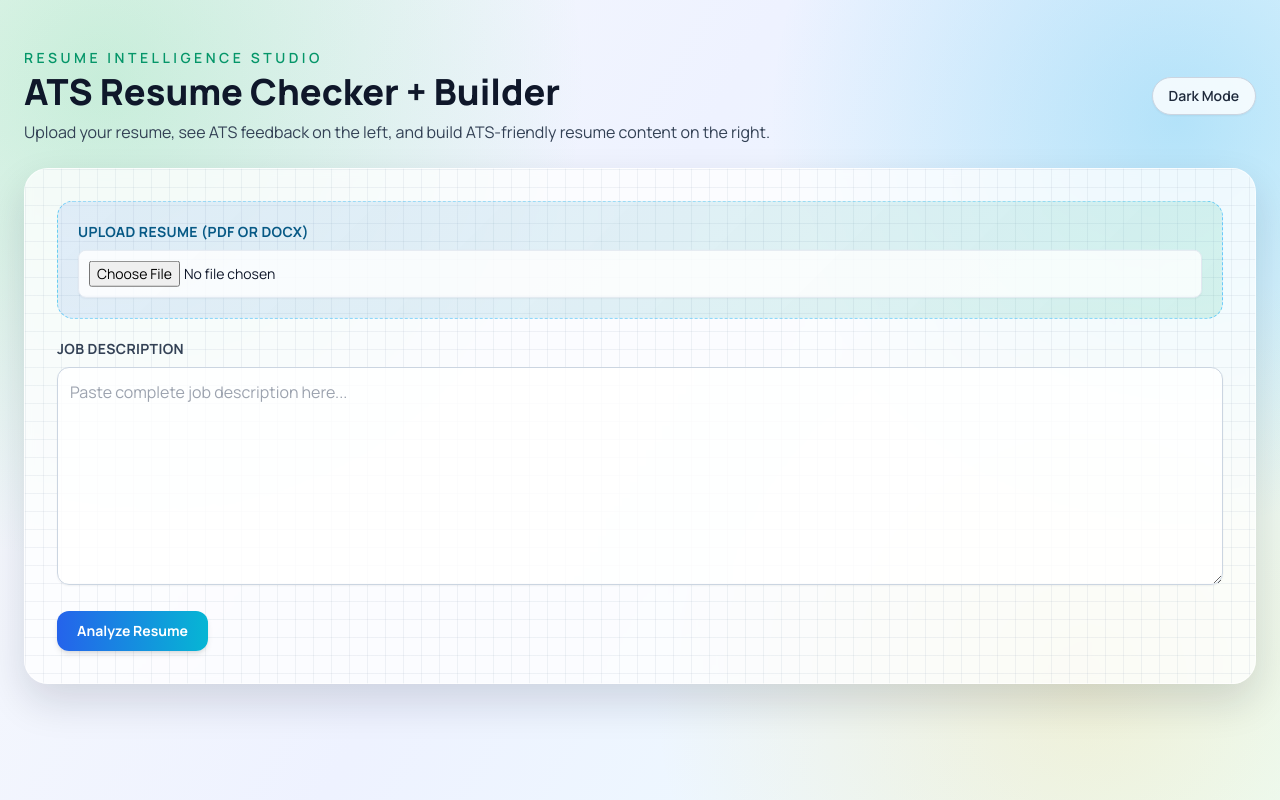
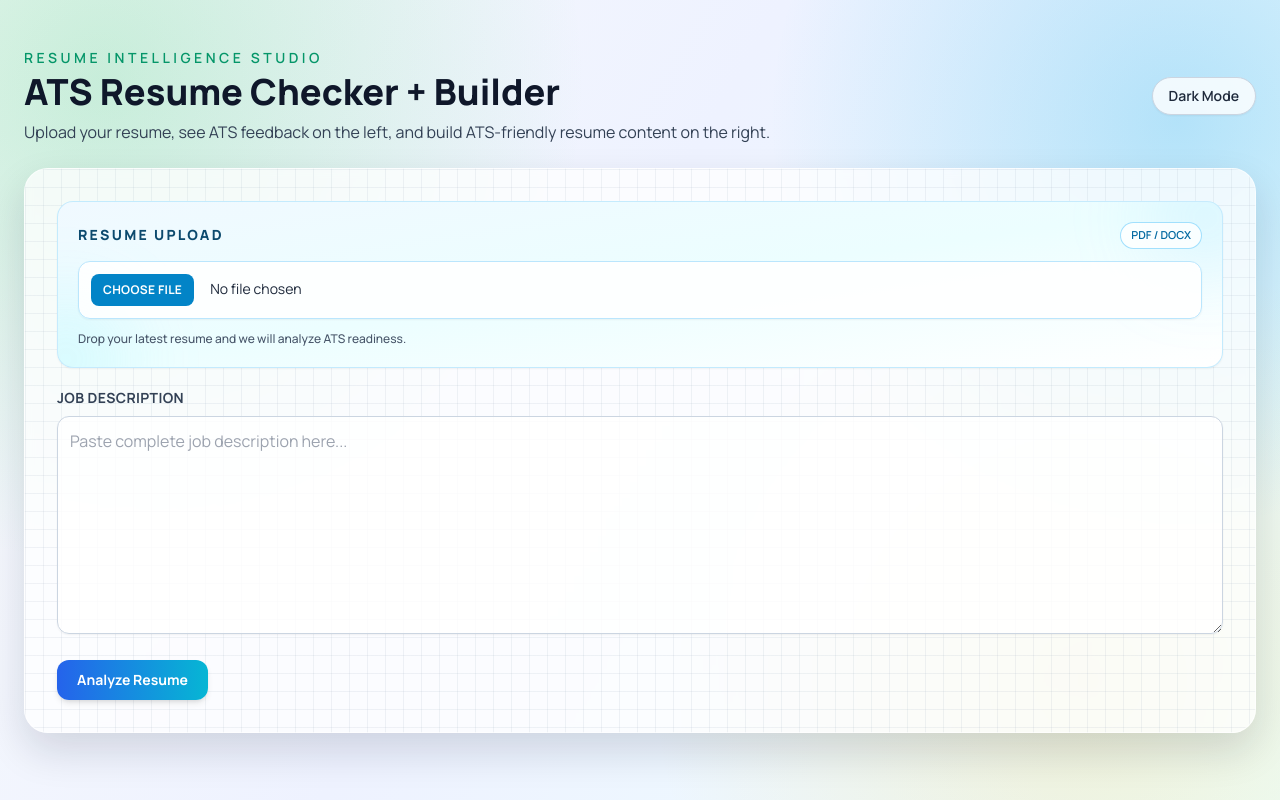
Before and after one commit to SumanKarmakar467/Resume_Checker, a React (Vite) app in the folder frontend/React/: page / in a window 1280 px wide. Built offline with nearby package versions, Linux system fonts and the light colour scheme; no server answers; the HTML template or start-up script is replaced by a standard one.

Commit message:
Redesign resume upload panel UI

```diff
--- a/frontend/React/src/UploadResume.jsx
+++ b/frontend/React/src/UploadResume.jsx
@@ -143,17 +143,34 @@ function UploadResume() {
 
         <div className="glow-card soft-grid rounded-3xl border border-white/60 bg-white/75 p-5 backdrop-blur-sm transition dark:border-slate-800 dark:bg-slate-900/70 md:p-8 reveal-up">
           <form onSubmit={handleSubmit} className="space-y-5">
-            <div className="upload-zone rounded-2xl border border-dashed border-sky-400/70 p-5 transition hover:scale-[1.005] dark:border-sky-400/45">
-              <label className="mb-2 block text-sm font-bold uppercase tracking-wide text-sky-800 dark:text-sky-200">
-                Upload Resume (PDF or DOCX)
-              </label>
-              <input
-                type="file"
-                accept=".pdf,.docx,application/pdf,application/vnd.openxmlformats-officedocument.wordprocessingml.document"
-                onChange={(event) => setFile(event.target.files?.[0] || null)}
-                className="w-full cursor-pointer rounded-lg border border-slate-200 bg-white/80 p-2.5 text-sm shadow-sm outline-none transition focus:border-sky-500 focus:ring-2 focus:ring-sky-300 dark:border-slate-700 dark:bg-slate-950/40 dark:text-slate-100"
-              />
-              {file ? <p className="mt-2 text-sm font-medium text-emerald-700 dark:text-emerald-300">Selected: {file.name}</p> : null}
+            <div className="group relative overflow-hidden rounded-2xl border border-sky-200/80 bg-gradient-to-br from-sky-50 via-cyan-50 to-white p-5 shadow-sm transition hover:-translate-y-0.5 hover:shadow-md dark:border-sky-900/60 dark:from-slate-900 dark:via-slate-900 dark:to-cyan-950/25">
+              <div className="pointer-events-none absolute -right-10 -top-10 h-28 w-28 rounded-full bg-sky-300/20 blur-2xl dark:bg-sky-500/15" />
+              <div className="pointer-events-none absolute -bottom-12 -left-12 h-28 w-28 rounded-full bg-cyan-300/20 blur-2xl dark:bg-cyan-500/15" />
+
+              <div className="relative">
+                <div className="mb-3 flex items-center justify-between gap-3">
+                  <label className="block text-sm font-extrabold uppercase tracking-[0.16em] text-sky-900 dark:text-sky-100">Resume Upload</label>
+                  <span className="rounded-full border border-sky-300/70 bg-white/80 px-2.5 py-1 text-[11px] font-semibold text-sky-700 dark:border-sky-700/60 dark:bg-slate-900/70 dark:text-sky-200">
+                    PDF / DOCX
+                  </span>
+                </div>
+
+                <input
+                  type="file"
+                  accept=".pdf,.docx,application/pdf,application/vnd.openxmlformats-officedocument.wordprocessingml.document"
+                  onChange={(event) => setFile(event.target.files?.[0] || null)}
+                  className="w-full cursor-pointer rounded-xl border border-sky-200 bg-white/90 p-3 text-sm text-slate-800 shadow-sm outline-none ring-0 transition file:mr-4 file:rounded-lg file:border-0 file:bg-sky-600 file:px-3 file:py-2 file:text-xs file:font-bold file:uppercase file:tracking-wide file:text-white hover:file:bg-sky-700 focus:border-sky-500 focus:ring-2 focus:ring-sky-300 dark:border-slate-700 dark:bg-slate-950/45 dark:text-slate-100 dark:file:bg-sky-500 dark:hover:file:bg-sky-400"
+                />
+
+                {file ? (
+                  <p className="mt-3 inline-flex items-center gap-2 rounded-full border border-emerald-200 bg-emerald-50 px-3 py-1.5 text-xs font-semibold text-emerald-700 dark:border-emerald-800/70 dark:bg-emerald-950/40 dark:text-emerald-200">
+                    <span className="inline-block h-1.5 w-1.5 rounded-full bg-emerald-500" />
+                    Selected: {file.name}
+                  </p>
+                ) : (
+                  <p className="mt-3 text-xs font-medium text-slate-600 dark:text-slate-300">Drop your latest resume and we will analyze ATS readiness.</p>
+                )}
+              </div>
             </div>
 
             <div>
```
